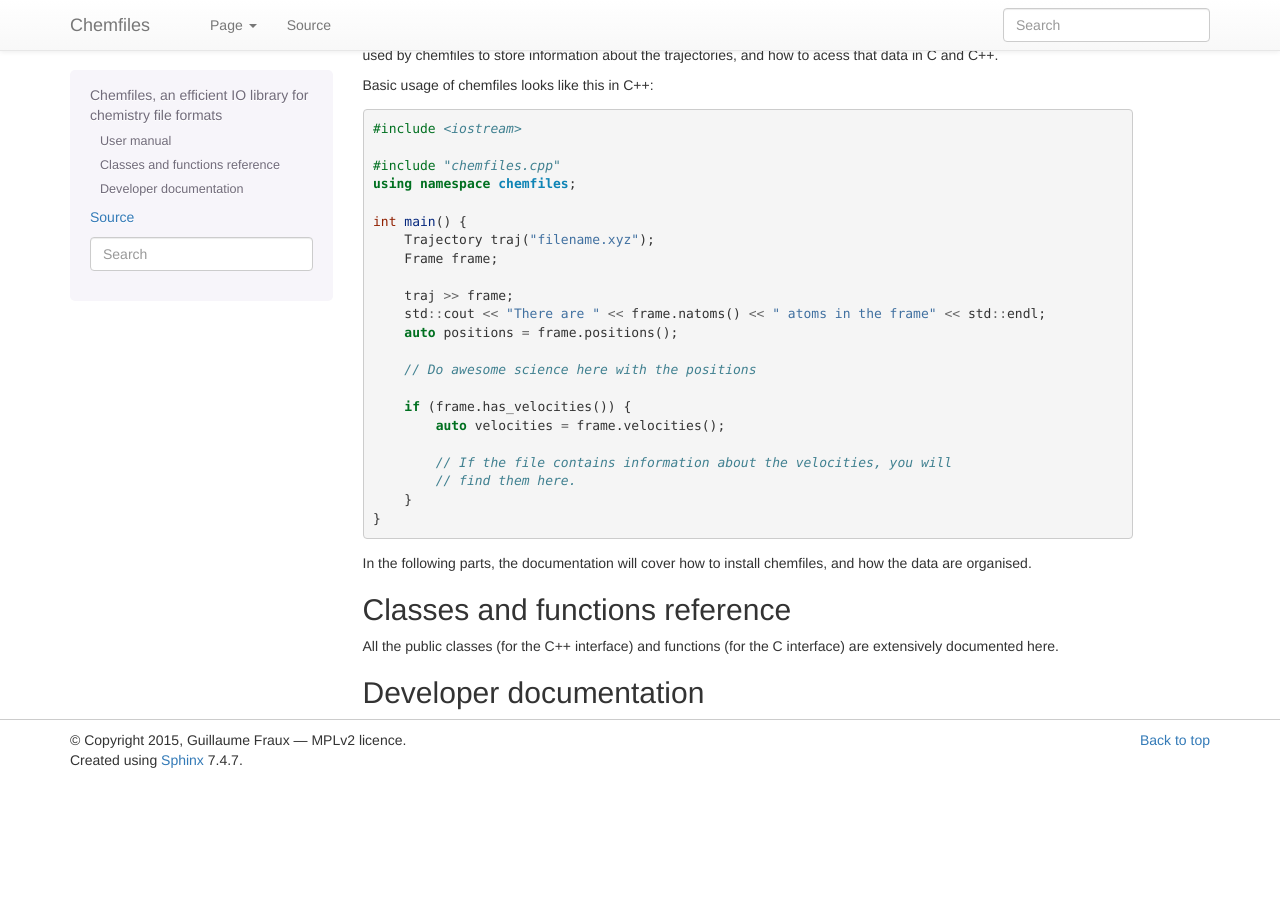
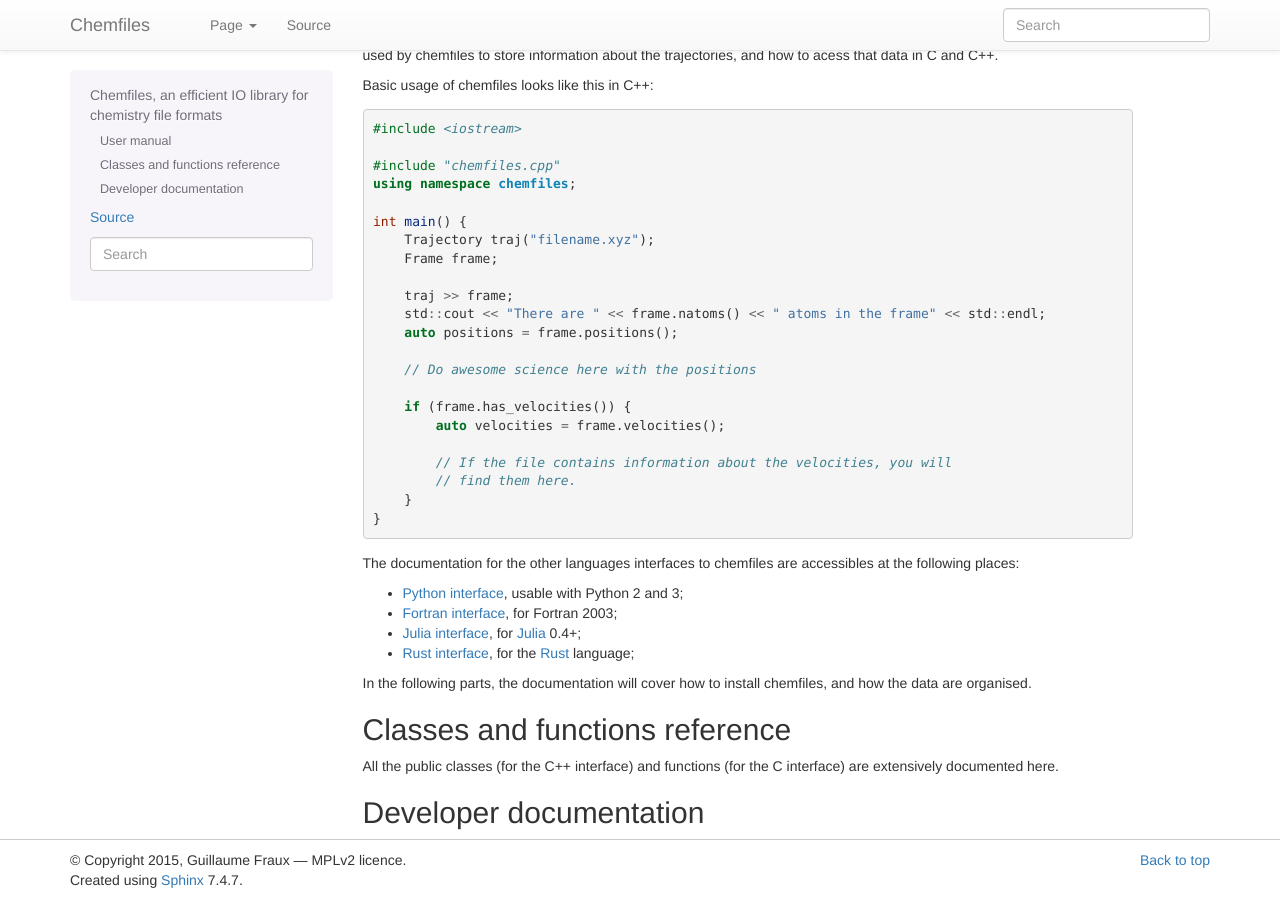
Before and after one commit to chemfiles/chemfiles, a Sphinx documentation site: the page built from doc/index.rst, in a window 1280 px wide and 900 px high, scrolled down 538 px. Built offline with Sphinx 7.4.7, drawn with Linux system fonts in a browser that asks for light colours; pages that are not in the unit, such as notebooks, are missing from menus; the version number could not be read and is left out; before the commit the page ends 1318 px from its top, so only the background shows below that.

Commit message:
[doc] Add links to the bindings documentations

```diff
--- a/doc/index.rst
+++ b/doc/index.rst
@@ -63,6 +63,21 @@
         }
     }
 
+The documentation for the other languages interfaces to chemfiles are accessibles at the
+following places:
+
+* `Python interface`_, usable with Python 2 and 3;
+* `Fortran interface`_, for Fortran 2003;
+* `Julia interface`_, for `Julia`_ 0.4+;
+* `Rust interface`_, for the `Rust`_ language;
+
+.. _Python interface: http://chemfiles.readthedocs.org/projects/python/en/latest/
+.. _Fortran interface: http://chemfiles.readthedocs.org/projects/fortran/en/latest/
+.. _Julia interface: http://chemfiles.readthedocs.org/projects/julia/en/latest/
+.. _Rust interface: http://chemfiles.github.io/chemfiles.rs/chemfiles/index.html
+.. _Julia: http://julialang.org/
+.. _Rust: http://rust-lang.org/
+
 In the following parts, the documentation will cover how to install chemfiles, and
 how the data are organised.
 
```
